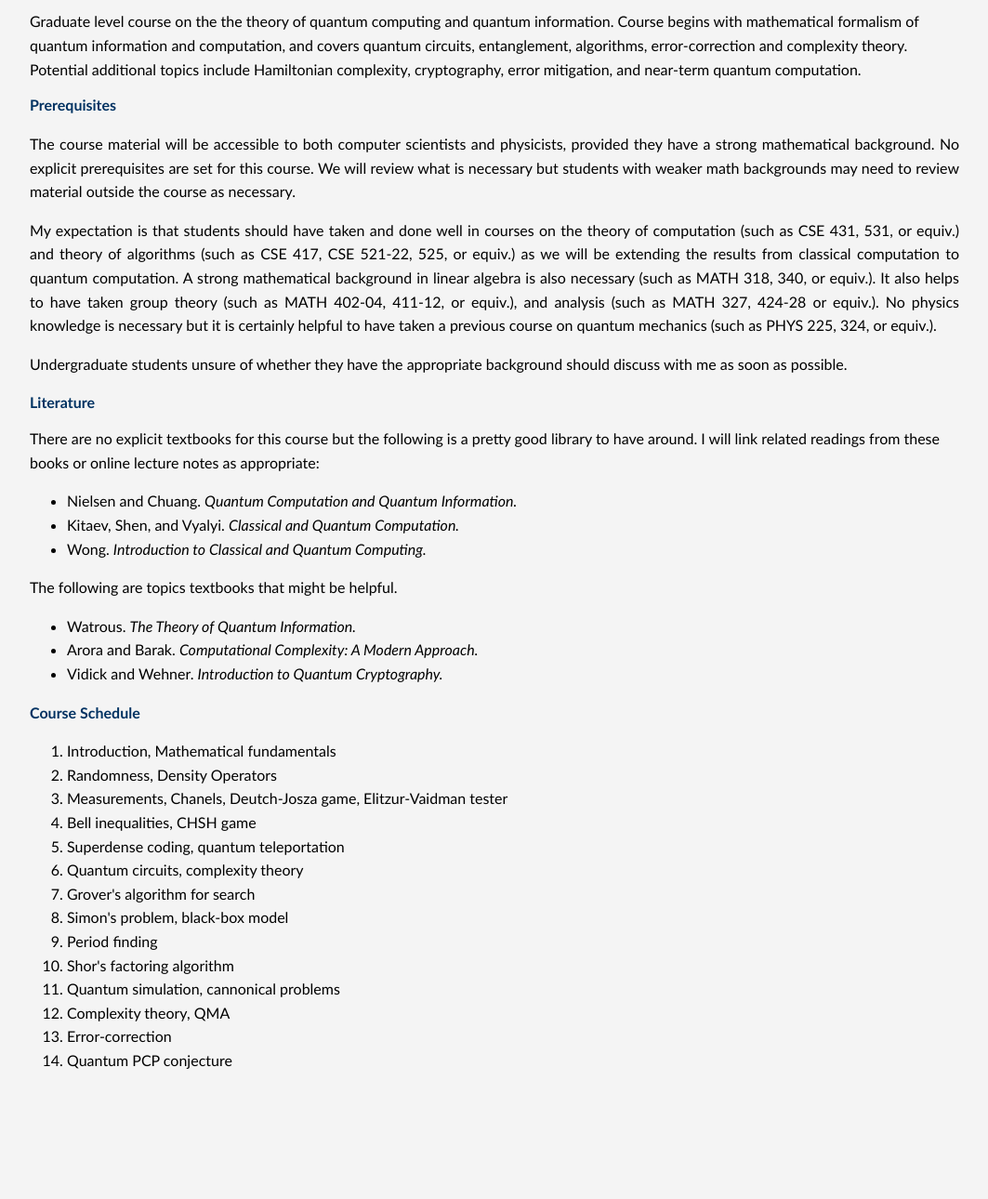
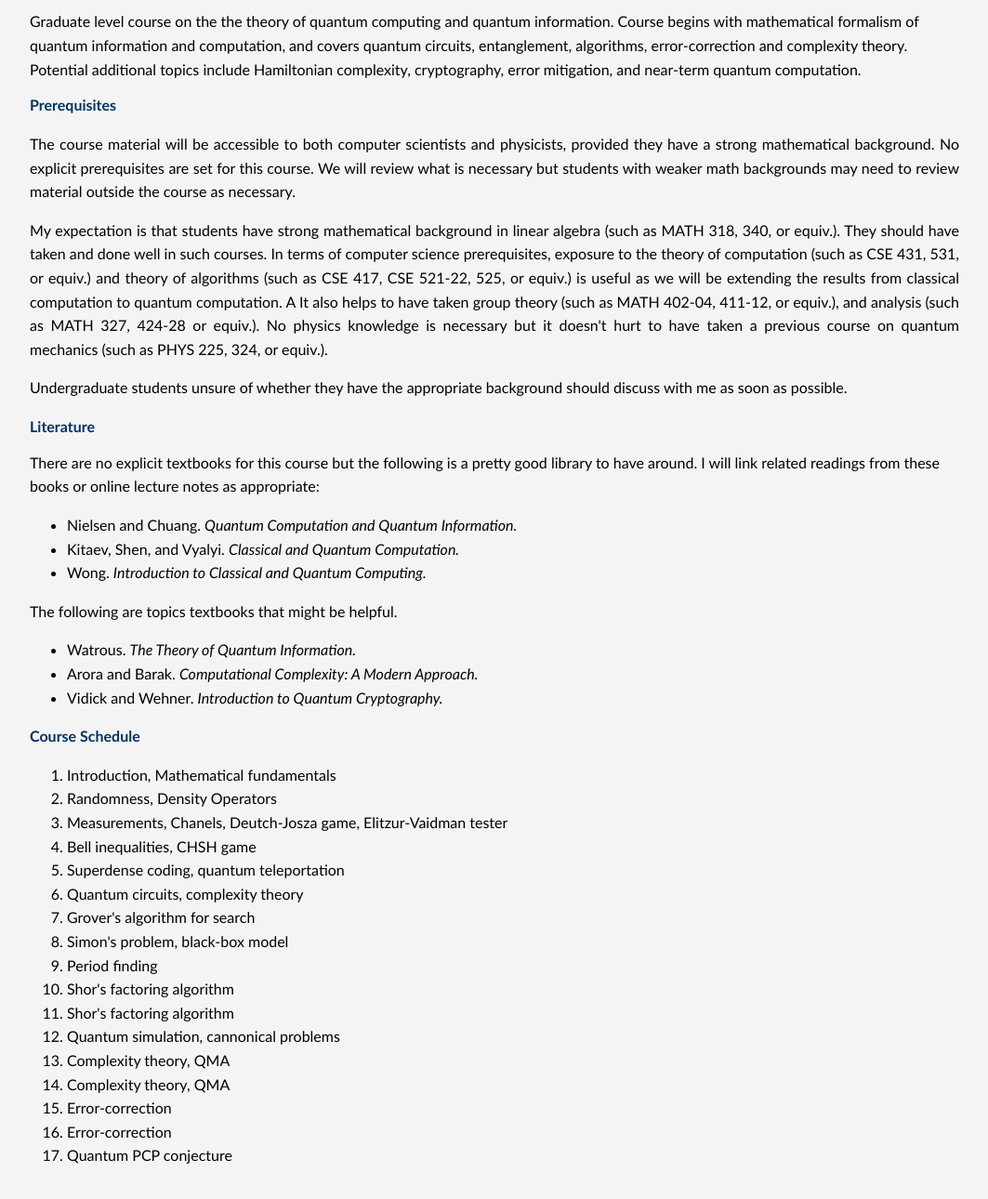
Before and after one commit to nirkhe/nirkhe.github.io, a plain HTML site: page teaching/graduate-quantum-computing.html in a window 1280 px wide. Shown: the part 360-1650 px from the top of the page at 93% size, without its empty margins (108-1171 px from the left). Before the commit the page ends 1554 px from the top, so only its background shows below. Drawn offline with Linux system fonts and the light colour scheme.

Commit message:
course update

```diff
--- a/teaching/graduate-quantum-computing.html
+++ b/teaching/graduate-quantum-computing.html
@@ -22,7 +22,7 @@ name="viewport" content="width=device-width, initial-scale=1"><title>Graduate Qu
 	<h2>Prerequisites</h2>
 	<p>The course material will be accessible to both computer scientists and physicists, provided they have a strong mathematical background. No explicit prerequisites are set for this course. We will review what is necessary but students with weaker math backgrounds may need to review material outside the course as necessary.</p>
 
-	<p> My expectation is that students should have taken and done well in courses on the theory of computation (such as CSE 431, 531, or equiv.) and theory of algorithms (such as CSE 417, CSE 521-22, 525, or equiv.) as we will be extending the results from classical computation to quantum computation. A strong mathematical background in linear algebra is also necessary (such as MATH 318, 340, or equiv.). It also helps to have taken group theory (such as MATH 402-04, 411-12, or equiv.), and analysis (such as MATH 327, 424-28 or equiv.). No physics knowledge is necessary but it is certainly helpful to have taken a previous course on quantum mechanics (such as PHYS 225, 324, or equiv.).</p>
+	<p> My expectation is that students have strong mathematical background in linear algebra (such as MATH 318, 340, or equiv.). They should have taken and done well in such courses. In terms of computer science prerequisites, exposure to the theory of computation (such as CSE 431, 531, or equiv.) and theory of algorithms (such as CSE 417, CSE 521-22, 525, or equiv.) is useful as we will be extending the results from classical computation to quantum computation. A  It also helps to have taken group theory (such as MATH 402-04, 411-12, or equiv.), and analysis (such as MATH 327, 424-28 or equiv.). No physics knowledge is necessary but it doesn't hurt to have taken a previous course on quantum mechanics (such as PHYS 225, 324, or equiv.).</p>
 
 	<p>Undergraduate students unsure of whether they have the appropriate background should discuss with me as soon as possible.</p>
 
@@ -57,8 +57,11 @@ name="viewport" content="width=device-width, initial-scale=1"><title>Graduate Qu
 		<li>Simon's problem, black-box model</li>
 		<li>Period finding</li>
 		<li>Shor's factoring algorithm</li>
+		<li>Shor's factoring algorithm</li>
 		<li>Quantum simulation, cannonical problems</li>
 		<li>Complexity theory, QMA</li>
+		<li>Complexity theory, QMA</li>
+		<li>Error-correction</li>
 		<li>Error-correction</li>
 		<li>Quantum PCP conjecture</li>
 	</ol>
```
